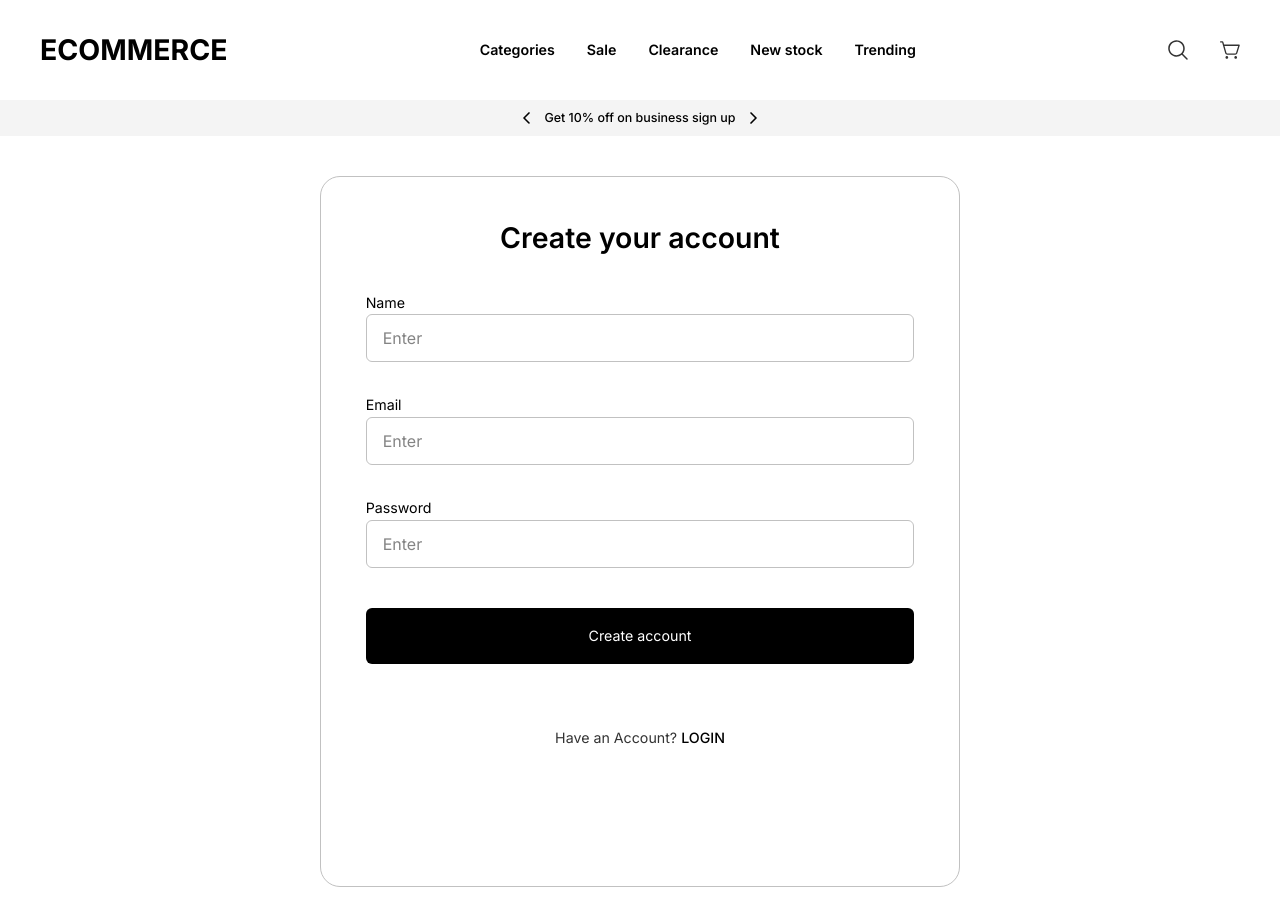
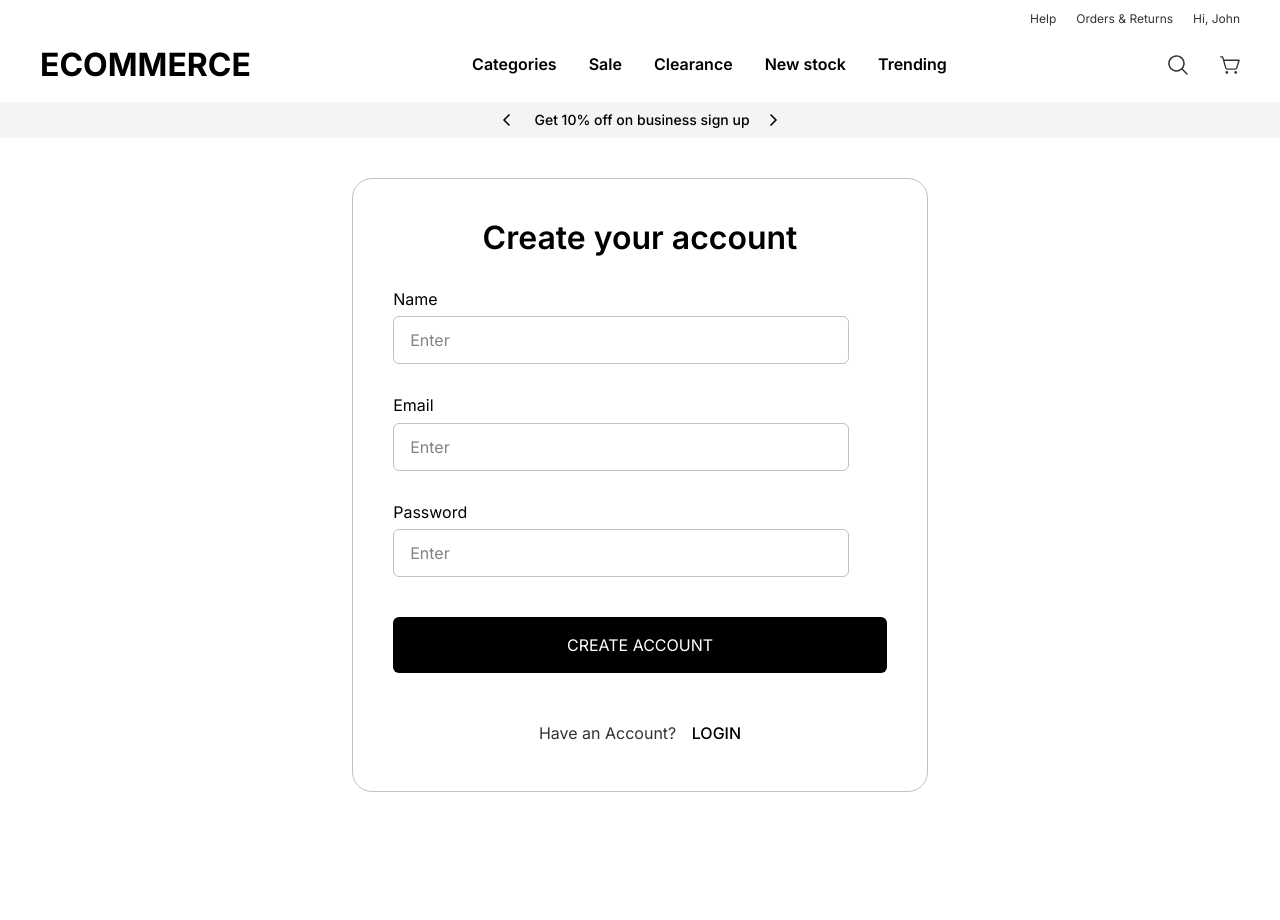
Before and after one commit to Dikhyant/e-commerce-roc8, a Next.js app: page /signup in a window 1280 px wide. After the commit the page ends 825 px from the top, so only its background shows below. Built offline with nearby package versions, Linux system fonts and the light colour scheme.

Commit message:
UI rectifications in login , signup & otp page

```diff
--- a/src/app/signup/page.tsx
+++ b/src/app/signup/page.tsx
@@ -4,7 +4,7 @@ import SignupForm from "~/components/common/SignupForm";
 const Signup: NextPage = () => {
   return (
     <main className="flex h-auto w-screen justify-center  bg-[#ffffff13] pb-[33px] pt-[40px]">
-      <SignupForm className="self-start" />
+      <SignupForm className="h-[614px] w-[576px] self-start" />
     </main>
   );
 };
--- a/src/app/verify-email/page.tsx
+++ b/src/app/verify-email/page.tsx
@@ -4,7 +4,7 @@ import VerifyEmailForm from "~/components/VerifyEmailForm";
 const VerifyEmail: NextPage = () => {
   return (
     <main className="flex h-screen w-screen justify-center  bg-[#ffffff13] pt-[40px]">
-      <VerifyEmailForm className="self-start" />
+      <VerifyEmailForm className="h-[453px] w-[576px] self-start" />
     </main>
   );
 };
--- a/src/components/VerifyEmailForm.tsx
+++ b/src/components/VerifyEmailForm.tsx
@@ -75,9 +75,11 @@ const VerifyEmailForm: React.FC<VerifyEmailFormProps> = ({ className }) => {
                         ${className ? className : ""}
             `}
     >
-      <h3 className="text-[1em] font-[600] text-[#000]">Verify your email</h3>
+      <h3 className="text-[32px] font-[600] leading-[38.73px] text-[#000]">
+        Verify your email
+      </h3>
 
-      <h6 className="mt-[13px] w-auto self-center text-center text-[0.5em] font-[400] text-[#000]">
+      <h6 className="mt-[32px] w-auto self-center text-center text-[16px] font-[400] text-[#000]">
         {`Enter the 8 digit code you have received on`}
         <br />
         <span className="font-[500]">{partiallyHideEmail(email)}</span>
@@ -88,15 +90,15 @@ const VerifyEmailForm: React.FC<VerifyEmailFormProps> = ({ className }) => {
           label="Code"
           numberOfDigits={otpLength}
           className="mt-[46px]"
-          labelClassName="!text-[0.5em]"
-          inputBlockClassName="!aspect-[46/48] !w-[3.194vw] max-[500px]:!w-[20px]"
+          labelClassName="!text-[16px]"
+          inputBlockClassName="!aspect-[46/48] w-[46px] max-sm:!w-[20px]"
           onChangeOtp={onOtpChange}
         />
 
         <PrimaryButton
           type="submit"
           text="Verify"
-          className="spin-button-none mt-[64px] w-[87%] text-[0.5em] max-[500px]:h-[40px]"
+          className="spin-button-none mt-[64px] w-[456px] text-[16px] font-[500] max-sm:w-11/12"
           isDisabled={!!disableSubmitButton}
           isLoaderVisible={!!showSubmitButtonLoader}
         />
--- a/src/components/common/DiscountBar.tsx
+++ b/src/components/common/DiscountBar.tsx
@@ -10,13 +10,13 @@ const DiscountBar: React.FC = () => {
     >
       <Chevron //left chevron
       />
-      <label
+      <div
         className={cn(
-          "mx-[14px] text-[0.972vw] font-[500] max-[500px]:text-[4vw]",
+          "ml-[24px] mr-[20px] text-[14px] font-[500] leading-[16.94px]",
         )}
       >
         Get 10% off on business sign up
-      </label>
+      </div>
       <Chevron
         className={cn("rotate-180")} // right chevron
       />
--- a/src/components/common/Header.tsx
+++ b/src/components/common/Header.tsx
@@ -12,15 +12,20 @@ type HeaderNavButtonProps = React.ComponentProps<typeof HeaderNavButton>;
 
 const Header: React.FC<HeaderProps> = ({ headerNavButtonsData }) => {
   return (
-    <header
-      className={cn(
-        "flex h-[100px] w-full items-center bg-[#fff] px-[40px] text-[1.111vw]",
-      )}
+    <header>
+      <div className="flex items-center justify-end gap-x-[20px] px-[40px] py-[12px] text-[12px] font-[400] leading-[14.52px] text-[#333333]">
+        <button>Help</button>
+        <button>Orders & Returns</button>
+        <button>Hi, John</button>
+      </div>
+      <div className="flex w-full items-center justify-between bg-[#fff] px-[40px] pb-[18px] pt-[7px]">
+        <h1
+          className={cn("text-[32px] font-[700] leading-[38.73px] text-[#000]")}
         >
-      <h1 className={cn("text-[2em] font-[700] text-[#000]")}>ECOMMERCE</h1>
+          ECOMMERCE
+        </h1>
 
-      <div className="grow"></div>
-
+        <div className="hidden items-center gap-x-[32px] md:flex">
           {headerNavButtonsData && headerNavButtonsData?.length > 0 ? (
             headerNavButtonsData.map((item, index) => {
               return (
@@ -29,8 +34,7 @@ const Header: React.FC<HeaderProps> = ({ headerNavButtonsData }) => {
                   label={item?.label}
                   href={item?.href}
                   className={cn(
-                "text-[1em]",
-                index < headerNavButtonsData.length - 1 ? "mr-[32px]" : "",
+                    "text-[16px] font-[600] leading-[19.36px] text-[#000000]",
                   )}
                 />
               );
@@ -38,10 +42,10 @@ const Header: React.FC<HeaderProps> = ({ headerNavButtonsData }) => {
           ) : (
             <></>
           )}
+        </div>
 
-      <div className="grow"></div>
-
-      <button className="mr-[32px]">
+        <div className="flex gap-x-[32px]">
+          <button>
             <Image src={SearchIcon} alt="search-icon" width={20} height={20} />
           </button>
 
@@ -53,6 +57,8 @@ const Header: React.FC<HeaderProps> = ({ headerNavButtonsData }) => {
               height={20}
             />
           </button>
+        </div>
+      </div>
     </header>
   );
 };
--- a/src/components/common/LoginForm.tsx
+++ b/src/components/common/LoginForm.tsx
@@ -130,41 +130,41 @@ const LoginForm: React.FC<LoginFormProps> = ({ className }) => {
         The next gen business marketplace
       </h6>
 
-      <form className="mt-[32px] w-auto" onSubmit={onSubmit}>
+      <form className="mt-[32px] w-auto max-sm:w-11/12" onSubmit={onSubmit}>
         <TextInput
           name="Email"
           label="Email"
           type="email"
-          rootContainerClassName="w-[100%]"
+          rootContainerClassName="w-[456px] max-sm:w-full"
           onChangeText={onEmailValueChange}
-          inputClassName="max-[500px]:h-[40px] h-[48px] w-[456px]"
+          inputClassName=" h-[48px] "
         />
 
         <TextInput
           name="Password"
           label="Password"
           type="password"
-          rootContainerClassName="w-[100%] mt-[32px]"
+          rootContainerClassName="w-[456px] max-sm:w-full mt-[32px]"
           onChangeText={onPassordValueChange}
-          inputClassName="max-[500px]:h-[40px] h-[48px] w-[456px]"
+          inputClassName=" h-[48px] "
         />
 
         <PrimaryButton
           text="Login"
           type="submit"
-          className="mt-[40px] h-[56px] w-[456px] text-[0.5em] max-[500px]:h-[40px]"
+          className="mt-[40px] h-[56px] w-[456px] text-[16px] font-[500] max-sm:w-full"
           isDisabled={!!isSubmitButtonDisabled}
           isLoaderVisible={!!isSubmitButtonLoaderVisible}
         />
       </form>
 
-      <div className=" mt-[29px] w-[456px] border-t-[1px] border-[#C1C1C1]"></div>
+      <div className=" mt-[29px] w-[456px] border-t-[1px] border-[#C1C1C1] max-sm:w-10/12"></div>
 
       <div className="mt-[31px] text-[16px] leading-[19.36px]">
         <span className="font-[400] text-[#333333]">
           Don’t have an Account?{" "}
         </span>
-        <Link className="font-[500] text-[#000000]" href="/signup">
+        <Link className="ml-[10px] font-[500] text-[#000000]" href="/signup">
           SIGN UP
         </Link>
       </div>
--- a/src/components/common/SignupForm.tsx
+++ b/src/components/common/SignupForm.tsx
@@ -129,55 +129,49 @@ const SignupForm: React.FC<SignupFormProps> = ({ className }) => {
         className,
       )}
     >
-      <h3 className="text-[1em] font-[600] text-[#000]">Create your account</h3>
+      <h3 className="text-[32px] font-[600] leading-[38.73px] text-[#000]">
+        Create your account
+      </h3>
 
       <form className="mt-[32px] w-[86%]" onSubmit={onSubmit}>
         <TextInput
           name="Name"
           label="Name"
-          rootContainerClassName="w-[100%]"
+          rootContainerClassName="w-[456px] max-sm:w-full"
           onChangeText={onNameValueChange}
-          labelClassName="text-[0.5em]"
-          inputClassName="text-[0.5em] max-[500px]:h-[40px]"
+          inputClassName="h-[48px] "
         />
 
         <TextInput
           name="Email"
           label="Email"
           type="email"
-          rootContainerClassName="w-[100%] mt-[32px]"
+          rootContainerClassName="w-[456px] max-sm:w-full mt-[32px]"
           onChangeText={onEmailValueChange}
-          labelClassName="text-[0.5em]"
-          inputClassName="text-[0.5em] max-[500px]:h-[40px]"
+          inputClassName="h-[48px] "
         />
 
         <TextInput
           name="Password"
           label="Password"
           type="password"
-          rootContainerClassName="w-[100%] mt-[32px]"
+          rootContainerClassName="w-[456px] max-sm:w-full mt-[32px]"
           onChangeText={onPassordValueChange}
-          labelClassName="text-[0.5em]"
-          inputClassName="text-[0.5em] max-[500px]:h-[40px]"
+          inputClassName="h-[48px] "
         />
 
         <PrimaryButton
           type="submit"
-          text="Create account"
-          className="mt-[40px] w-[100%] text-[0.5em] max-[500px]:h-[40px]"
+          text="CREATE ACCOUNT"
+          className="mt-[40px] w-[100%] text-[16px]"
           isDisabled={!!isSubmitButtonDisabled}
           isLoaderVisible={!!isSubmitButtonLoaderVisible}
         />
       </form>
 
-      <div className="mt-[48px]">
-        <span className="text-[0.5em] font-[400] text-[#333333]">
-          Have an Account?{" "}
-        </span>
-        <Link
-          className="text-[0.5em] font-[500] text-[#000000]"
-          href={"/login"}
-        >
+      <div className="mt-[48px] text-[16px]">
+        <span className="font-[400] text-[#333333]">Have an Account? </span>
+        <Link className="ml-[11px] font-[500] text-[#000000]" href={"/login"}>
           LOGIN
         </Link>
       </div>
--- a/src/components/common/TextInput.tsx
+++ b/src/components/common/TextInput.tsx
@@ -44,7 +44,9 @@ const TextInput: React.FC<TextInputProps> = ({
   }
 
   return (
-    <div className={cn("w-full ", rootContainerClassName)}>
+    <div
+      className={cn("flex w-full flex-col gap-y-[7px]", rootContainerClassName)}
+    >
       {label ? (
         <h6
           className={cn(
```
Also changed, not shown: src/app/mark-interests/page.tsx (indentation only). Lines whose indentation alone changed are shown as unchanged.
